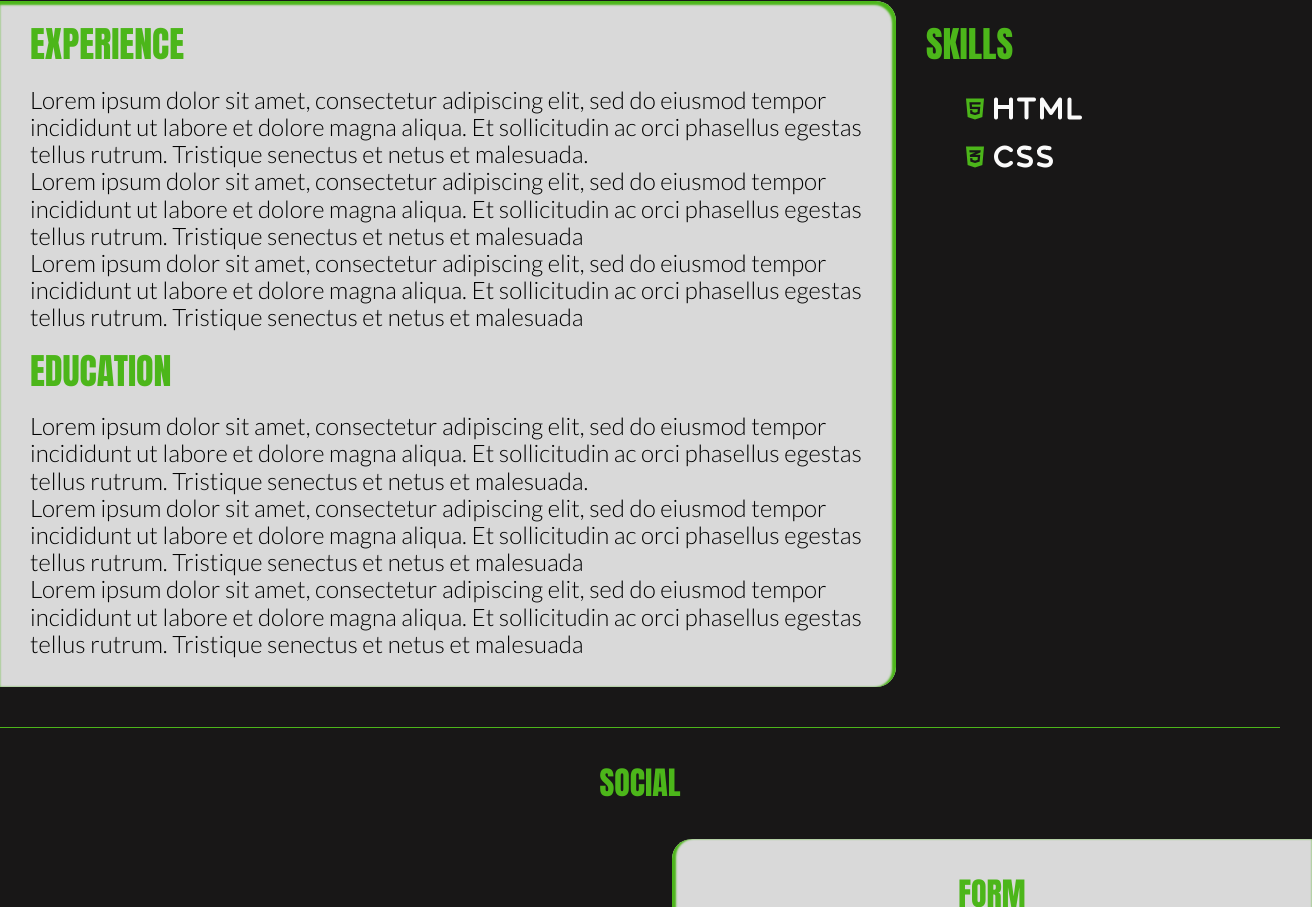
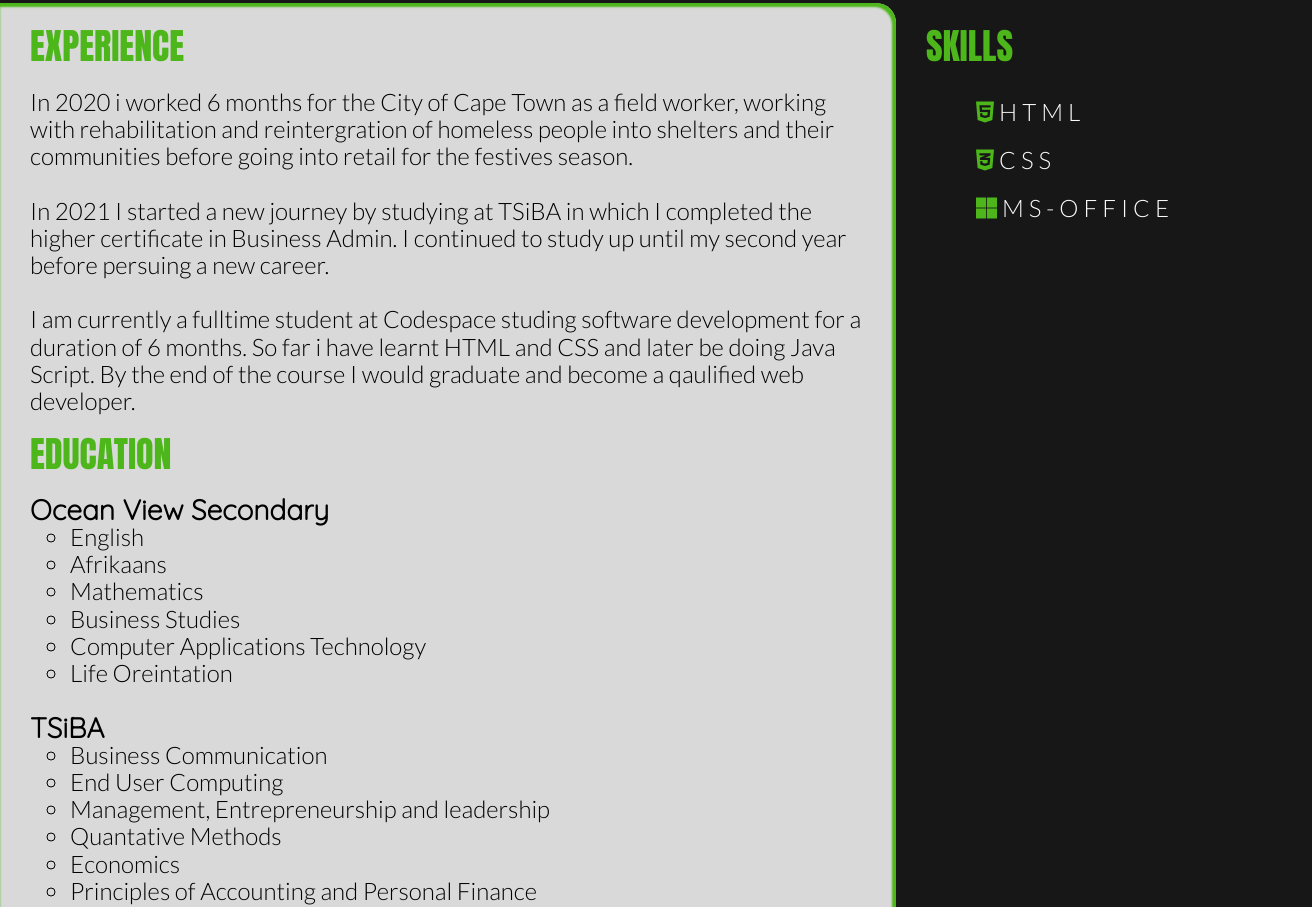
Before and after one commit to yusrinelson/YUSNEL019_FTC2301_Group-Naeem_YusriNelson_ITW09, a plain HTML site: page digital-resume.html in a window 1280 px wide. Shown: the part 708-1615 px from the top of the page, 1312 px wide, since content can reach past the window. Drawn offline with Linux system fonts and the light colour scheme.

Commit message:
updated media queries put in real information

```diff
--- a/css/digital-resume.css
+++ b/css/digital-resume.css
@@ -1,6 +1,6 @@
 @import url('https://fonts.googleapis.com/css2?family=Anton&family=Lato:wght@300&display=swap');
 @import url('https://fonts.googleapis.com/css2?family=Anton&display=swap');
-
+@import url('https://fonts.googleapis.com/css2?family=Anton&family=Lato:wght@300&family=Quicksand:wght@300&display=swap');
 @keyframes icons {
     0% {
         transform: rotate(270deg);
@@ -15,9 +15,10 @@
 
 body {
     background-color: #181717;
+
 }
 
-p {
+p , ul {
     font-family: 'Lato', sans-serif;
 }
 
@@ -25,6 +26,10 @@ h1 {
     color: #4CB61A;
     font-family: 'Anton', sans-serif;
     font-weight: 1;
+}
+
+h3 {
+    font-family: 'Quicksand', sans-serif;
 }
 
 /* navigational bar */
@@ -181,8 +186,12 @@ h1 {
     font-size: 1.5rem;
     padding-bottom: 30px;
     padding-left: 30px;
+    padding-right:30px;
     background-color: #D9D9D9;
 
+}
+.content-1 li{
+    list-style: circle;
 }
 
 /* skills container */
@@ -199,15 +208,11 @@ h1 {
     color: #4CB61A;
 }
 
-.content-2 b {
-    color: #fafafa;
-    padding-inline: 10px;
-    letter-spacing: 5px;
-}
-
 .content-2 li {
     line-height: 2em;
     list-style: none;
+    padding-inline: 10px;
+    letter-spacing: 5px;
 }
 
 /* splits content into 2 */
@@ -216,7 +221,6 @@ footer {
     margin-bottom: 30px;
     display: grid;
     grid-template-columns: 50% 50%;
-    gap: 2rem;
 
 }
 
@@ -227,6 +231,7 @@ footer {
     justify-content: center;
     position: relative;
     left: 50%;
+    padding-bottom: 30px;
 }
 
 /* picture and social links */
@@ -362,6 +367,23 @@ footer {
 /* mobile phone */
 @media screen and (max-width:600px) {
     body h1 {
-        color: orange;
+        color: rgb(36, 0, 165);
+    }
+    .content-1{
+        box-shadow: inset 2px -2px 2px 2px rgb(36, 0, 165) ;
+    }
+    .content-2{
+        border-color: rgb(36, 0, 165);
+    }
+    .contact-box-2{
+        box-shadow: inset 2px -2px 2px 2px rgb(36, 0, 165) ;
     }
 }
+
+@media only screen and (max-width:600px) {
+    #profile{
+        background: white url(https://images.unsplash.com/photo-1528999981900-4a4b66b29540?ixlib=rb-4.0.3&ixid=MnwxMjA3fDB8MHxwaG90by1wYWdlfHx8fGVufDB8fHx8&auto=format&fit=crop&w=871&q=80.jpg);
+        background-size: cover;
+        background-position: center;
+}
+}
--- a/digital-resume.html
+++ b/digital-resume.html
@@ -34,10 +34,9 @@
                 <h1 id="about">ABOUT ME</h1>
                 <br>
                 <p>
-                    Lorem ipsum dolor sit amet, consectetur adipiscing elit, sed do eiusmod tempor incididunt ut
-                    labore et dolore magna
-                    aliqua. Et sollicitudin ac orci phasellus egestas tellus rutrum. Tristique senectus et netus et
-                    malesuada.
+                    I see myself as a harworking, trustworthy person who enjoys various activities and connecting with
+                    people. I am always eager to take on new challenges assigned to me which could be a learning
+                    opportunity.
 
                 </p>
             </div>
@@ -59,42 +58,46 @@
             <h1 id="experience">EXPERIENCE</h1>
             <br>
             <p>
-                Lorem ipsum dolor sit amet, consectetur adipiscing elit, sed do eiusmod tempor incididunt ut
-                labore et dolore magna
-                aliqua. Et sollicitudin ac orci phasellus egestas tellus rutrum. Tristique senectus et netus et
-                malesuada.
+                In 2020 i worked 6 months for the City of Cape Town as a field worker, working with rehabilitation and
+                reintergration of homeless people into shelters and their communities before going into retail for the
+                festives season.
             </p>
-            <p>Lorem ipsum dolor sit amet, consectetur adipiscing elit, sed do eiusmod tempor incididunt ut
-                labore et dolore magna
-                aliqua. Et sollicitudin ac orci phasellus egestas tellus rutrum. Tristique senectus et netus et
-                malesuada
+            <br>
+            <p>
+                In 2021 I started a new journey by studying at TSiBA in which I completed the higher certificate in
+                Business Admin. I continued to study up until my second year before persuing a new career.
             </p>
+            <br>
             <p>
-                Lorem ipsum dolor sit amet, consectetur adipiscing elit, sed do eiusmod tempor incididunt ut
-                labore et dolore magna
-                aliqua. Et sollicitudin ac orci phasellus egestas tellus rutrum. Tristique senectus et netus et
-                malesuada
+                I am currently a fulltime  student at Codespace studing software development for a duration of 6 months. So far i
+                have learnt HTML and CSS and later be doing Java Script. By the end of the course I would graduate and
+                become a qaulified web developer.
             </p>
             <br>
             <h1 id="education">EDUCATION</h1>
             <br>
+            <h3>Ocean View Secondary</h3>
             <p>
-                Lorem ipsum dolor sit amet, consectetur adipiscing elit, sed do eiusmod tempor incididunt ut
-                labore et dolore magna
-                aliqua. Et sollicitudin ac orci phasellus egestas tellus rutrum. Tristique senectus et netus et
-                malesuada.
+            <ul>
+                <li>English</li>
+                <li>Afrikaans</li>
+                <li>Mathematics</li>
+                <li>Business Studies</li>
+                <li>Computer Applications Technology</li>
+                <li>Life Oreintation</li>
+            </ul>
             </p>
+            <br>
+            <h3>TSiBA</h3>
             <p>
-                Lorem ipsum dolor sit amet, consectetur adipiscing elit, sed do eiusmod tempor incididunt ut
-                labore et dolore magna
-                aliqua. Et sollicitudin ac orci phasellus egestas tellus rutrum. Tristique senectus et netus et
-                malesuada
-            </p>
-            <p>
-                Lorem ipsum dolor sit amet, consectetur adipiscing elit, sed do eiusmod tempor incididunt ut
-                labore et dolore magna
-                aliqua. Et sollicitudin ac orci phasellus egestas tellus rutrum. Tristique senectus et netus et
-                malesuada
+            <ul>
+                <li>Business Communication</li>
+                <li>End User Computing</li>
+                <li>Management, Entrepreneurship and leadership</li>
+                <li>Quantative Methods</li>
+                <li>Economics</li>
+                <li>Principles of Accounting and Personal Finance</li>
+            </ul>
             </p>
         </div>
         <div class="content-2">
@@ -102,10 +105,9 @@
             <br>
             <ul>
                 <p>
-                    <li><i class="fa-brands fa-html5"><b>HTML</b></i></li>
-                </p>
-                <p>
-                    <li><i class="fa-brands fa-css3-alt"><b>CSS</b></i></li>
+                    <li><i class="fa-brands fa-html5"></i>HTML</li>
+                    <li><i class="fa-brands fa-css3-alt"></i>CSS</li>
+                    <li><i class="fa-brands fa-microsoft"></i>MS-OFFICE</li>
                 </p>
             </ul>
         </div>
@@ -140,7 +142,7 @@
                 <br>
                 <label for="feedback"><b>Feedback</b></label>
                 <br>
-                <textarea type="text" rows="10" cols="20"> </textarea>
+                <textarea rows="10" cols="20" name="feedback"> </textarea>
                 <br>
                 <input id="submit" type="submit" value="Submit">
             </div>
```
